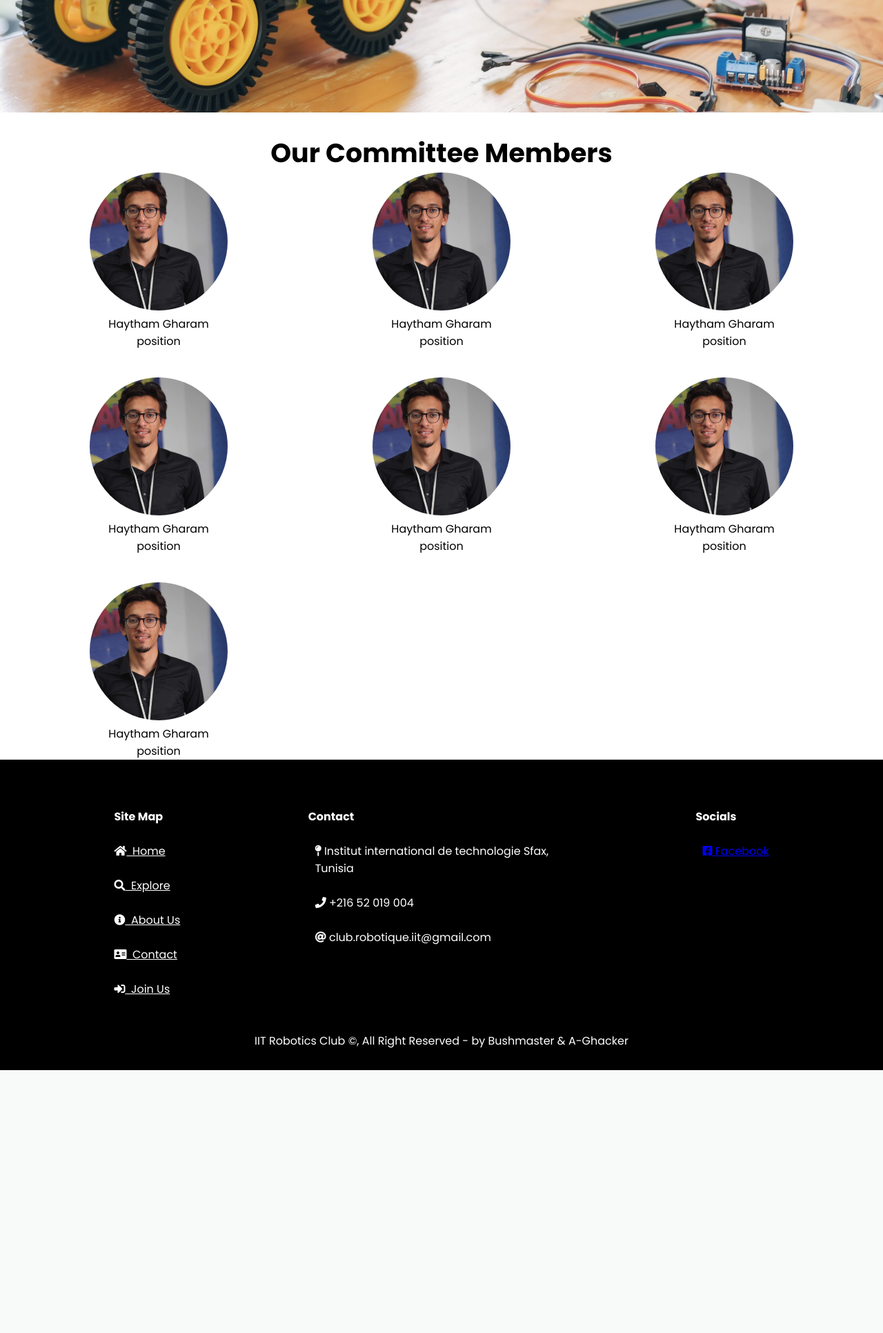
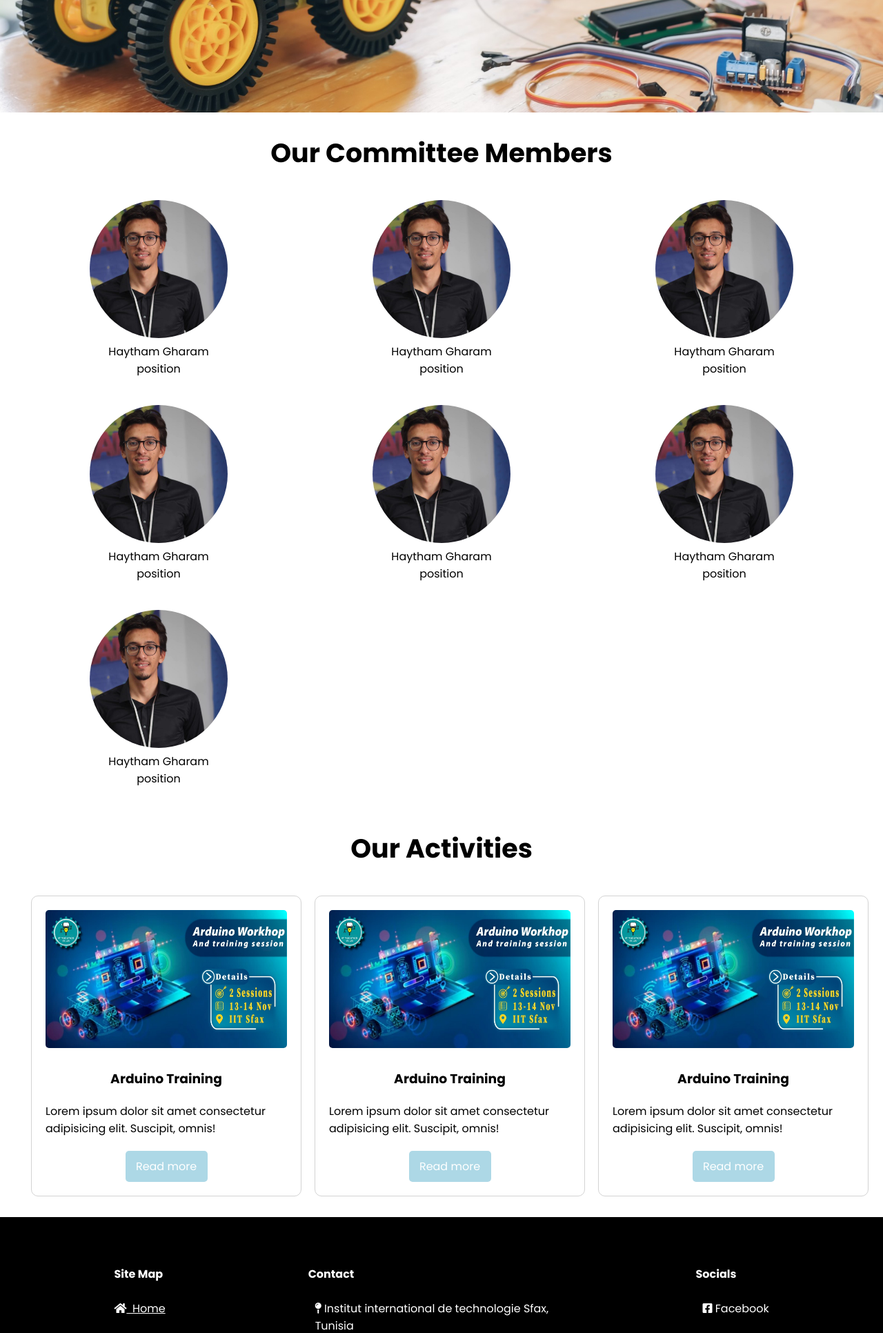
Before and after one commit to HaythamGharam/Robotics-Web, a PHP site: page /home.html in a window 1280 px wide. Shown: the part 637-2569 px from the top of the page at 69% size. Before the commit the page ends 2188 px from the top, so only its background shows below. Run offline with PHP 8.4, Linux system fonts and the light colour scheme.

Commit message:
members popup fixed + activities section (popups missing)

```diff
--- a/home.html
+++ b/home.html
@@ -4,7 +4,7 @@
 <head>
     <meta charset="UTF-8">
     <meta name="viewport" content="width=device-width, initial-scale=1.0">
-    <title>Sticky Navigation Bar | CodingNepal</title>
+    <title>IITRoboticsCLUB</title>
     <link rel="stylesheet" href="style.css">
     <link rel="stylesheet" href="https://cdnjs.cloudflare.com/ajax/libs/font-awesome/5.15.3/css/all.min.css" />
 </head>
@@ -31,6 +31,7 @@
         </div>
     </nav>
     <div class="background"></div>
+    <!-- members region start -->
     <div class="content">
         <div class="title">
             Our Committee Members
@@ -64,7 +65,7 @@
                 </div>
                 <div id="popup1" class="popup">
                     <div class="memberDescription">
-                        <span class="close">&times;</span>
+                        <span class="close1">&times;</span>
                         <img src="/images/bush.jpg" class="description-picture">
                         <p>Lorem ipsum dolor sit amet consectetur adipisicing elit. Ipsam, ab, labore in sit,
                             molestias
@@ -84,7 +85,7 @@
                 </div>
                 <div id="popup2" class="popup">
                     <div class="memberDescription">
-                        <span class="close">&times;</span>
+                        <span class="close2">&times;</span>
                         <img src="/images/bush.jpg" class="description-picture">
                         <p>Lorem ipsum dolor sit amet consectetur adipisicing elit. Ipsam, ab, labore in sit,
                             molestias
@@ -104,7 +105,7 @@
                 </div>
                 <div id="popup3" class="popup">
                     <div class="memberDescription">
-                        <span class="close">&times;</span>
+                        <span class="close3">&times;</span>
                         <img src="/images/bush.jpg" class="description-picture">
                         <p>Lorem ipsum dolor sit amet consectetur adipisicing elit. Ipsam, ab, labore in sit,
                             molestias
@@ -124,7 +125,7 @@
                 </div>
                 <div id="popup4" class="popup">
                     <div class="memberDescription">
-                        <span class="close">&times;</span>
+                        <span class="close4">&times;</span>
                         <img src="/images/bush.jpg" class="description-picture">
                         <p>Lorem ipsum dolor sit amet consectetur adipisicing elit. Ipsam, ab, labore in sit,
                             molestias
@@ -144,7 +145,7 @@
                 </div>
                 <div id="popup5" class="popup">
                     <div class="memberDescription">
-                        <span class="close">&times;</span>
+                        <span class="close5">&times;</span>
                         <img src="/images/bush.jpg" class="description-picture">
                         <p>Lorem ipsum dolor sit amet consectetur adipisicing elit. Ipsam, ab, labore in sit,
                             molestias
@@ -164,7 +165,7 @@
                 </div>
                 <div id="popup6" class="popup">
                     <div class="memberDescription">
-                        <span class="close">&times;</span>
+                        <span class="close6">&times;</span>
                         <img src="/images/bush.jpg" class="description-picture">
                         <p>Lorem ipsum dolor sit amet consectetur adipisicing elit. Ipsam, ab, labore in sit,
                             molestias
@@ -177,8 +178,38 @@
                 </div>
             </div>
         </div>
+    </div>
+    <!-- members region end -->
 
+    <!-- activities region start -->
+    <div class="content">
+        <div class="title">
+            Our Activities
+        </div>
+        <div class="activities-display">
+            <div class="activity">
+                <img src="/images/arduino-training.jpg" alt="#" class="act-img">
+                <h3 class="act-title">Arduino Training</h3>
+                <p>Lorem ipsum dolor sit amet consectetur adipisicing elit. Suscipit, omnis!</p>
+                <button class="act-button"><a href="#">Read more</a></button>
+            </div>
+            <div class="activity">
+                <img src="/images/arduino-training.jpg" alt="#" class="act-img">
+                <h3 class="act-title">Arduino Training</h3>
+                <p>Lorem ipsum dolor sit amet consectetur adipisicing elit. Suscipit, omnis!</p>
+                <button class="act-button"><a href="#">Read more</a></button>
+            </div>
+            <div class="activity">
+                <img src="/images/arduino-training.jpg" alt="#" class="act-img">
+                <h3 class="act-title">Arduino Training</h3>
+                <p>Lorem ipsum dolor sit amet consectetur adipisicing elit. Suscipit, omnis!</p>
+                <button class="act-button"><a href="#">Read more</a></button>
+            </div>
+        </div>
     </div>
+    <!-- activities region end -->
+
+    <!-- footer region start -->
     <div class="footer">
         <div class="container">
             <div class="row">
--- a/script.js
+++ b/script.js
@@ -39,7 +39,7 @@ window.onclick = function (event) {
 //popup1 region start
 var modal1 = document.getElementById("popup1");
 var btn1 = document.getElementById("btn1");
-var exit = document.getElementsByClassName("close")[0];
+var exit = document.getElementsByClassName("close1")[0];
 btn1.onclick = function () {
   modal1.style.display = "block";
 };
@@ -57,7 +57,7 @@ window.onclick = function (event) {
 //popup2 region start
 var modal2 = document.getElementById("popup2");
 var btn2 = document.getElementById("btn2");
-var exit = document.getElementsByClassName("close")[0];
+var exit = document.getElementsByClassName("close2")[0];
 btn2.onclick = function () {
   modal2.style.display = "block";
 };
@@ -75,7 +75,7 @@ window.onclick = function (event) {
 //popup3 region start
 var modal3 = document.getElementById("popup3");
 var btn3 = document.getElementById("btn3");
-var exit = document.getElementsByClassName("close")[0];
+var exit = document.getElementsByClassName("close3")[0];
 btn3.onclick = function () {
   modal3.style.display = "block";
 };
@@ -93,7 +93,7 @@ window.onclick = function (event) {
 //popup4 region start
 var modal4 = document.getElementById("popup4");
 var btn4 = document.getElementById("btn4");
-var exit = document.getElementsByClassName("close")[0];
+var exit = document.getElementsByClassName("close4")[0];
 btn4.onclick = function () {
   modal4.style.display = "block";
 };
@@ -111,7 +111,7 @@ window.onclick = function (event) {
 //popup5 region start
 var modal5 = document.getElementById("popup5");
 var btn5 = document.getElementById("btn5");
-var exit = document.getElementsByClassName("close")[0];
+var exit = document.getElementsByClassName("close5")[0];
 btn5.onclick = function () {
   modal5.style.display = "block";
 };
@@ -129,7 +129,7 @@ window.onclick = function (event) {
 //popup6 region start
 var modal6 = document.getElementById("popup6");
 var btn6 = document.getElementById("btn6");
-var exit = document.getElementsByClassName("close")[0];
+var exit = document.getElementsByClassName("close6")[0];
 btn6.onclick = function () {
   modal6.style.display = "block";
 };
--- a/style.css
+++ b/style.css
@@ -17,6 +17,7 @@
   max-width: 1250px;
   margin: auto;
   padding: 0 30px;
+  margin-bottom: 30px;
 }
 
 /* navbar region start */
@@ -37,6 +38,7 @@
   display: flex;
   align-items: center;
   justify-content: space-between;
+  margin-bottom: 0px !important;
 }
 
 .navbar .logo a {
@@ -94,6 +96,7 @@
   font-weight: 700;
   text-align: center;
   padding: 30px 0 0 0;
+  margin-bottom: 40px;
 }
 
 /* members region start */
@@ -185,20 +188,86 @@
   padding: 20px;
 }
 
-.close {
+.close,
+.close1,
+.close2,
+.close3,
+.close4,
+.close5,
+.close6 {
   color: #aaaaaa;
   float: right;
   font-size: 28px;
   font-weight: bold;
 }
 
-.close:hover {
+.close:hover,
+.close1:hover,
+.close2:hover,
+.close3:hover,
+.close4:hover,
+.close5:hover,
+.close6:hover {
   color: #000;
   text-decoration: none;
   cursor: pointer;
 }
 /* popup region end */
 /* members region end */
+
+/* activities region start */
+.activities-display {
+  display: grid;
+  grid-template-columns: auto auto auto;
+  grid-gap: 19px;
+}
+.activity {
+  border: 1px solid lightgray;
+  border-radius: 10px;
+  padding: 20px;
+  display: flex;
+  flex-direction: column;
+  gap: 20px;
+}
+.act-img {
+  margin-bottom: 10px;
+  width: 350px;
+  height: 200px;
+  border-radius: 5px;
+  -webkit-transform: scale(1);
+  transform: scale(1);
+  -webkit-transition: 0.3s ease-in-out;
+  transition: 0.3s ease-in-out;
+}
+.act-img:hover {
+  -webkit-transform: scale(1.1);
+  transform: scale(1.1);
+}
+.act-title {
+  text-align: center;
+}
+
+.act-button {
+  padding: 10px;
+  background-color: var(--secondary);
+  border: 0px;
+  border-radius: 5px;
+  width: 34%;
+  align-self: center;
+}
+
+.act-button:hover {
+  background-color: rgb(130, 206, 231);
+  transition: 0.5s;
+  cursor: pointer;
+}
+
+.act-button > a {
+  text-decoration: none;
+  font-size: medium;
+  color: var(--light);
+}
+/* activities region end */
 
 /* footer region start */
 .container {
@@ -240,6 +309,15 @@
 .socials,
 .contact {
   justify-self: center;
+}
+
+.socials > ul > a {
+  text-decoration: none;
+  color: white;
+}
+
+.socials > ul > a:hover {
+  color: var(--secondary);
 }
 
 .copyright {
```
Also changed, not shown: images/arduino-training.jpg (added).
